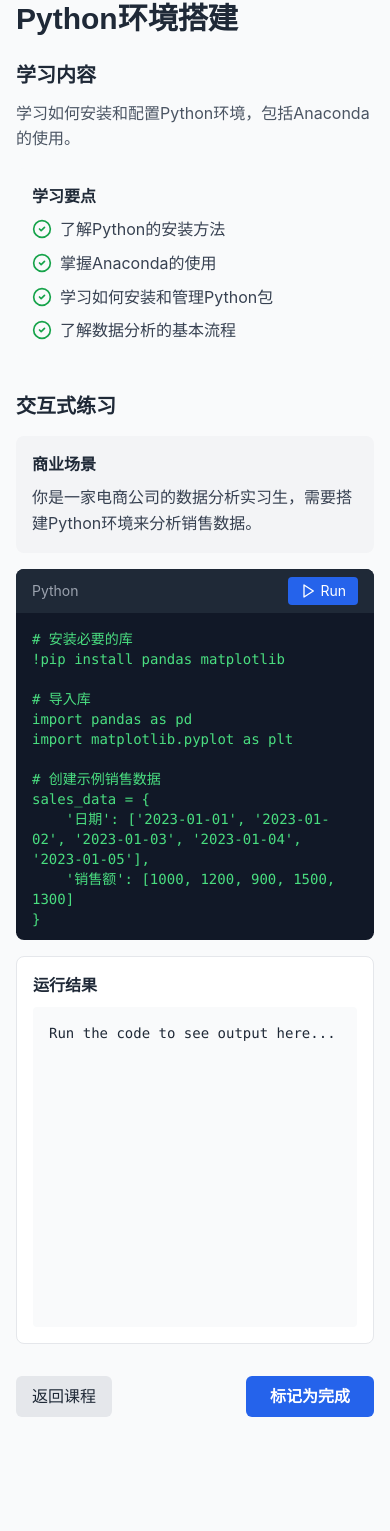
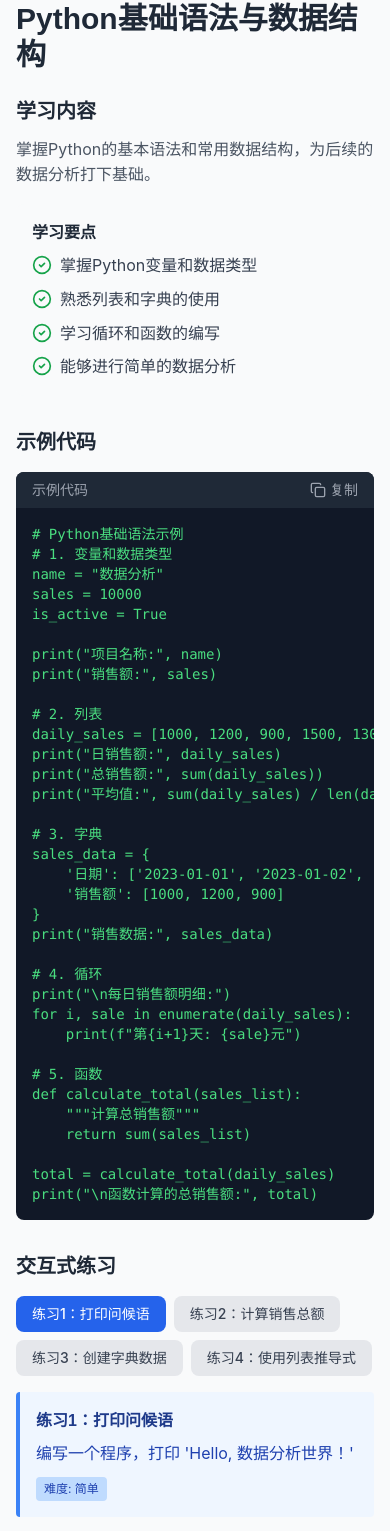
Before and after one commit to chen1778/kaifa, a React (Vite) app: page /courses/1/lessons/1 in a window 390 px wide. Shown: the part 129-1660 px from the top of the page. Built offline with nearby package versions, Linux system fonts and the light colour scheme; no server answers; the database is empty.

Commit message:
feat: 设计Python数据分析在线教育平台
Co-authored-by: traeagent <traeagent@users.noreply.github.com>

```diff
--- a/src/pages/LessonDetail.tsx
+++ b/src/pages/LessonDetail.tsx
@@ -1,7 +1,7 @@
 import React, { useEffect, useState, useRef } from 'react';
 import { useParams, Link } from 'react-router-dom';
 import { useStore } from '../store';
-import { ChevronLeft, Play, CheckCircle2, AlertCircle } from 'lucide-react';
+import { ChevronLeft, Play, CheckCircle2, RotateCcw, Save, Code, Terminal, Copy, Check } from 'lucide-react';
 
 const LessonDetail: React.FC = () => {
   const { id, lessonId } = useParams<{ id: string; lessonId: string }>();
@@ -10,8 +10,49 @@ const LessonDetail: React.FC = () => {
   const [output, setOutput] = useState('');
   const [isRunning, setIsRunning] = useState(false);
   const [isCompleted, setIsCompleted] = useState(false);
+  const [copied, setCopied] = useState(false);
+  const [showAnswer, setShowAnswer] = useState(false);
   const pyodideRef = useRef<any>(null);
   const [pyodideLoaded, setPyodideLoaded] = useState(false);
+  const [pyodideLoading, setPyodideLoading] = useState(true);
+
+  // 练习题目数据
+  const practiceQuestions = [
+    {
+      id: 1,
+      title: "练习1：打印问候语",
+      description: "编写一个程序，打印 'Hello, 数据分析世界！'",
+      template: "# 在这里编写代码\nprint('Hello, World!')",
+      answer: "print('Hello, 数据分析世界！')",
+      difficulty: "简单"
+    },
+    {
+      id: 2,
+      title: "练习2：计算销售总额",
+      description: "给定销售数据，计算总销售额",
+      template: "# 销售数据\nsales = [1000, 1200, 900, 1500, 1300]\n\n# 在这里计算总销售额\ntotal = \nprint('总销售额:', total)",
+      answer: "# 销售数据\nsales = [1000, 1200, 900, 1500, 1300]\n\n# 在这里计算总销售额\ntotal = sum(sales)\nprint('总销售额:', total)",
+      difficulty: "中等"
+    },
+    {
+      id: 3,
+      title: "练习3：创建字典数据",
+      description: "创建一个包含日期和销售额的字典，然后打印出来",
+      template: "# 创建销售数据字典\nsales_data = {\n    '日期': ['2023-01-01', '2023-01-02'],\n    '销售额': [1000, 1200]\n}\n\n# 打印数据\nprint(sales_data)",
+      answer: "# 创建销售数据字典\nsales_data = {\n    '日期': ['2023-01-01', '2023-01-02', '2023-01-03'],\n    '销售额': [1000, 1200, 900]\n}\n\n# 打印数据\nfor date, sale in zip(sales_data['日期'], sales_data['销售额']):\n    print(f'{date}: {sale}元')",
+      difficulty: "中等"
+    },
+    {
+      id: 4,
+      title: "练习4：使用列表推导式",
+      description: "将销售数据转换为万元单位（除以10000）",
+      template: "# 原始销售数据（元）\nsales = [10000, 25000, 18000, 32000]\n\n# 使用列表推导式转换为万元\nsales_wan = [x / 10000 for x in sales]\nprint('销售额（万元）:', sales_wan)",
+      answer: "# 原始销售数据（元）\nsales = [10000, 25000, 18000, 32000, 45000]\n\n# 使用列表推导式转换为万元\nsales_wan = [x / 10000 for x in sales]\nprint('销售额（万元）:', sales_wan)\nprint('平均销售额（万元）:', sum(sales_wan) / len(sales_wan))",
+      difficulty: "中等"
+    }
+  ];
+
+  const [currentQuestion, setCurrentQuestion] = useState(0);
 
   useEffect(() => {
     if (lessonId) {
@@ -22,59 +63,91 @@ const LessonDetail: React.FC = () => {
   // Mock lesson data for demonstration
   const mockLesson = {
     id: 1,
-    title: "Python环境搭建",
-    content: "学习如何安装和配置Python环境，包括Anaconda的使用。",
-    business_scenario: "你是一家电商公司的数据分析实习生，需要搭建Python环境来分析销售数据。",
-    code_example: `# 安装必要的库
-!pip install pandas matplotlib
+    title: "Python基础语法与数据结构",
+    content: "掌握Python的基本语法和常用数据结构，为后续的数据分析打下基础。",
+    business_scenario: "你是一家电商公司的数据分析实习生，需要使用Python处理销售数据。",
+    code_example: `# Python基础语法示例
+# 1. 变量和数据类型
+name = "数据分析"
+sales = 10000
+is_active = True
 
-# 导入库
-import pandas as pd
-import matplotlib.pyplot as plt
+print("项目名称:", name)
+print("销售额:", sales)
 
-# 创建示例销售数据
+# 2. 列表
+daily_sales = [1000, 1200, 900, 1500, 1300]
+print("日销售额:", daily_sales)
+print("总销售额:", sum(daily_sales))
+print("平均值:", sum(daily_sales) / len(daily_sales))
+
+# 3. 字典
 sales_data = {
-    '日期': ['2023-01-01', '2023-01-02', '2023-01-03', '2023-01-04', '2023-01-05'],
-    '销售额': [1000, 1200, 900, 1500, 1300]
+    '日期': ['2023-01-01', '2023-01-02', '2023-01-03'],
+    '销售额': [1000, 1200, 900]
 }
+print("销售数据:", sales_data)
 
-# 创建DataFrame
-df = pd.DataFrame(sales_data)
+# 4. 循环
+print("\\n每日销售额明细:")
+for i, sale in enumerate(daily_sales):
+    print(f"第{i+1}天: {sale}元")
 
-# 显示数据
-print(df)
+# 5. 函数
+def calculate_total(sales_list):
+    \"\"\"计算总销售额\"\"\"
+    return sum(sales_list)
 
-# 绘制销售额趋势图
-plt.figure(figsize=(10, 6))
-plt.plot(df['日期'], df['销售额'], marker='o')
-plt.title('每日销售额趋势')
-plt.xlabel('日期')
-plt.ylabel('销售额')
-plt.grid(True)
-plt.show()
+total = calculate_total(daily_sales)
+print("\\n函数计算的总销售额:", total)
 `,
     learning_points: [
-      "了解Python的安装方法",
-      "掌握Anaconda的使用",
-      "学习如何安装和管理Python包",
-      "了解数据分析的基本流程"
+      "掌握Python变量和数据类型",
+      "熟悉列表和字典的使用",
+      "学习循环和函数的编写",
+      "能够进行简单的数据分析"
     ]
   };
 
   const lesson = currentLesson || mockLesson;
 
-  // Load Pyodide
+  // Load Pyodide from CDN
   useEffect(() => {
     const loadPyodide = async () => {
+      setPyodideLoading(true);
       try {
-        const pyodide = await import('pyodide');
-        const pyodideInstance = await pyodide.loadPyodide({
-          indexURL: "https://cdn.jsdelivr.net/pyodide/v0.23.4/full/"
-        });
-        pyodideRef.current = pyodideInstance;
-        setPyodideLoaded(true);
+        // Create script tag to load Pyodide
+        const script = document.createElement('script');
+        script.src = 'https://cdn.jsdelivr.net/pyodide/v0.24.1/full/pyodide.js';
+        script.async = true;
+
+        script.onload = async () => {
+          try {
+            // @ts-ignore
+            const pyodideInstance = await window.loadPyodide({
+              indexURL: "https://cdn.jsdelivr.net/pyodide/v0.24.1/full/"
+            });
+            pyodideRef.current = pyodideInstance;
+            setPyodideLoaded(true);
+            setPyodideLoading(false);
+            setOutput('Python环境已就绪！开始编写代码吧。');
+          } catch (err) {
+            console.error('Failed to initialize Pyodide:', err);
+            setOutput('Python环境加载失败，请刷新页面重试。');
+            setPyodideLoading(false);
+          }
+        };
+
+        script.onerror = () => {
+          setOutput('Python环境加载失败，请刷新页面重试。');
+          setPyodideLoading(false);
+        };
+
+        document.head.appendChild(script);
       } catch (error) {
         console.error('Failed to load Pyodide:', error);
+        setOutput('Python环境加载失败，请刷新页面重试。');
+        setPyodideLoading(false);
       }
     };
 
@@ -82,31 +155,65 @@ plt.show()
   }, []);
 
   useEffect(() => {
-    setCode(lesson.code_example || '');
-  }, [lesson]);
+    // 设置初始代码为第一个练习
+    if (practiceQuestions.length > 0) {
+      setCode(practiceQuestions[0].template);
+    }
+  }, []);
+
+  const handleQuestionChange = (index: number) => {
+    setCurrentQuestion(index);
+    setCode(practiceQuestions[index].template);
+    setOutput('');
+    setShowAnswer(false);
+  };
 
   const runCode = async () => {
     if (!pyodideRef.current || !pyodideLoaded) {
-      setOutput('Pyodide is still loading...');
+      setOutput('Python环境正在加载中，请稍候...');
       return;
     }
 
     setIsRunning(true);
-    setOutput('Running...');
+    setOutput('正在运行...');
 
     try {
-      // Redirect stdout to capture output
-      pyodideRef.current.stdout = (text: string) => {
-        setOutput(prev => prev + text);
-      };
+      // Clear previous output
+      let outputText = '';
+
+      // Setup stdout capture
+      pyodideRef.current.globals.set('print', (text: string) => {
+        outputText += text + '\n';
+        setOutput(outputText);
+      });
 
       // Run the code
       await pyodideRef.current.runPythonAsync(code);
+
+      if (outputText === '') {
+        setOutput('代码执行完成，没有输出。');
+      }
     } catch (error) {
-      setOutput(`Error: ${error}`);
+      setOutput(`错误: ${error}`);
     } finally {
       setIsRunning(false);
     }
+  };
+
+  const resetCode = () => {
+    setCode(practiceQuestions[currentQuestion].template);
+    setOutput('');
+  };
+
+  const copyCode = async () => {
+    await navigator.clipboard.writeText(code);
+    setCopied(true);
+    setTimeout(() => setCopied(false), 2000);
+  };
+
+  const showAnswerCode = () => {
+    setCode(practiceQuestions[currentQuestion].answer);
+    setShowAnswer(true);
   };
 
   const handleComplete = async () => {
@@ -147,51 +254,143 @@ plt.show()
           </div>
         </div>
 
-        {/* Interactive Code Editor */}
+        {/* Example Code */}
         <div className="mb-8">
-          <h2 className="text-xl font-semibold mb-4">交互式练习</h2>
-
-          <div className="grid grid-cols-1 lg:grid-cols-3 gap-4">
-            {/* Business Scenario */}
-            <div className="lg:col-span-1 bg-gray-100 p-4 rounded-lg">
-              <h3 className="font-semibold mb-2">商业场景</h3>
-              <p className="text-gray-700">{lesson.business_scenario}</p>
-            </div>
-
-            {/* Code Editor */}
-            <div className="lg:col-span-1 bg-gray-900 rounded-lg overflow-hidden">
-              <div className="flex justify-between items-center bg-gray-800 px-4 py-2">
-                <span className="text-gray-400 text-sm">Python</span>
+          <h2 className="text-xl font-semibold mb-4">示例代码</h2>
+          <div className="bg-gray-900 rounded-lg overflow-hidden">
+            <div className="flex justify-between items-center bg-gray-800 px-4 py-2">
+              <span className="text-gray-400 text-sm">示例代码</span>
+              <div className="flex space-x-2">
                 <button
-                  onClick={runCode}
-                  disabled={isRunning}
-                  className="flex items-center bg-blue-600 text-white px-3 py-1 rounded text-sm hover:bg-blue-700 transition-colors disabled:bg-gray-600"
+                  onClick={copyCode}
+                  className="flex items-center text-gray-400 hover:text-white text-sm"
                 >
-                  {isRunning ? (
-                    <span>Running...</span>
+                  {copied ? (
+                    <>
+                      <Check className="h-4 w-4 mr-1" />
+                      <span>已复制</span>
+                    </>
                   ) : (
                     <>
-                      <Play className="h-4 w-4 mr-1" />
-                      <span>Run</span>
+                      <Copy className="h-4 w-4 mr-1" />
+                      <span>复制</span>
                     </>
                   )}
                 </button>
               </div>
+            </div>
+            <pre className="p-4 text-green-400 font-mono text-sm overflow-x-auto">
+              <code>{lesson.code_example}</code>
+            </pre>
+          </div>
+        </div>
+
+        {/* Practice Questions */}
+        <div className="mb-8">
+          <h2 className="text-xl font-semibold mb-4">交互式练习</h2>
+
+          {/* Question Selector */}
+          <div className="mb-4 flex flex-wrap gap-2">
+            {practiceQuestions.map((q, index) => (
+              <button
+                key={q.id}
+                onClick={() => handleQuestionChange(index)}
+                className={`px-4 py-2 rounded-lg text-sm font-medium transition-colors ${
+                  currentQuestion === index
+                    ? 'bg-blue-600 text-white'
+                    : 'bg-gray-200 text-gray-700 hover:bg-gray-300'
+                }`}
+              >
+                {q.title}
+              </button>
+            ))}
+          </div>
+
+          {/* Question Details */}
+          <div className="bg-blue-50 border-l-4 border-blue-500 p-4 mb-4 rounded">
+            <h3 className="font-semibold text-blue-900 mb-2">
+              {practiceQuestions[currentQuestion].title}
+            </h3>
+            <p className="text-blue-800 mb-2">{practiceQuestions[currentQuestion].description}</p>
+            <span className="inline-block bg-blue-200 text-blue-800 text-xs px-2 py-1 rounded">
+              难度: {practiceQuestions[currentQuestion].difficulty}
+            </span>
+          </div>
+
+          {/* Code Editor Area */}
+          <div className="grid grid-cols-1 lg:grid-cols-2 gap-4">
+            {/* Code Editor */}
+            <div className="bg-gray-900 rounded-lg overflow-hidden">
+              <div className="flex justify-between items-center bg-gray-800 px-4 py-2">
+                <div className="flex items-center space-x-2">
+                  <Code className="h-4 w-4 text-gray-400" />
+                  <span className="text-gray-400 text-sm">Python 编辑器</span>
+                </div>
+                <div className="flex space-x-2">
+                  <button
+                    onClick={resetCode}
+                    className="flex items-center text-gray-400 hover:text-white text-sm"
+                    title="重置代码"
+                  >
+                    <RotateCcw className="h-4 w-4 mr-1" />
+                    重置
+                  </button>
+                  <button
+                    onClick={showAnswerCode}
+                    className="flex items-center text-gray-400 hover:text-yellow-400 text-sm"
+                    title="显示答案"
+                  >
+                    <CheckCircle2 className="h-4 w-4 mr-1" />
+                    答案
+                  </button>
+                  <button
+                    onClick={runCode}
+                    disabled={isRunning || pyodideLoading}
+                    className="flex items-center bg-green-600 text-white px-3 py-1 rounded text-sm hover:bg-green-700 transition-colors disabled:bg-gray-600"
+                  >
+                    {isRunning ? (
+                      <span>运行中...</span>
+                    ) : pyodideLoading ? (
+                      <span>加载中...</span>
+                    ) : (
+                      <>
+                        <Play className="h-4 w-4 mr-1" />
+                        <span>运行</span>
+                      </>
+                    )}
+                  </button>
+                </div>
+              </div>
               <textarea
                 value={code}
                 onChange={(e) => setCode(e.target.value)}
-                className="w-full h-80 bg-gray-900 text-green-400 p-4 font-mono text-sm resize-none focus:outline-none"
-                placeholder="Write your Python code here..."
+                className="w-full h-80 bg-gray-900 text-green-400 p-4 font-mono text-sm resize-none focus:outline-none focus:ring-2 focus:ring-blue-500"
+                placeholder="# 在这里编写Python代码\nprint('Hello, 数据分析世界!')"
               />
             </div>
 
-            {/* Output */}
-            <div className="lg:col-span-1 bg-white border border-gray-200 rounded-lg p-4">
-              <h3 className="font-semibold mb-2">运行结果</h3>
-              <div className="h-80 overflow-auto bg-gray-50 p-4 rounded font-mono text-sm">
-                {output || "Run the code to see output here..."}
+            {/* Output Panel */}
+            <div className="bg-gray-100 rounded-lg overflow-hidden">
+              <div className="flex items-center bg-gray-800 px-4 py-2">
+                <Terminal className="h-4 w-4 text-gray-400 mr-2" />
+                <span className="text-gray-400 text-sm">运行结果</span>
+              </div>
+              <div className="h-80 overflow-auto p-4 font-mono text-sm">
+                <pre className="text-gray-800 whitespace-pre-wrap">{output || (pyodideLoading ? 'Python环境加载中...' : '点击"运行"按钮执行代码')}</pre>
               </div>
             </div>
+          </div>
+
+          {/* Tips */}
+          <div className="mt-4 bg-amber-50 border-l-4 border-amber-500 p-4 rounded">
+            <h4 className="font-semibold text-amber-900 mb-2">💡 提示</h4>
+            <ul className="text-amber-800 space-y-1 text-sm">
+              <li>• 点击题目按钮切换不同的练习</li>
+              <li>• 在编辑器中编写你的Python代码</li>
+              <li>• 点击"运行"按钮执行代码并查看结果</li>
+              <li>• 如需查看答案，点击"答案"按钮</li>
+              <li>• 可以随时点击"重置"恢复到初始代码</li>
+            </ul>
           </div>
         </div>
 
```
